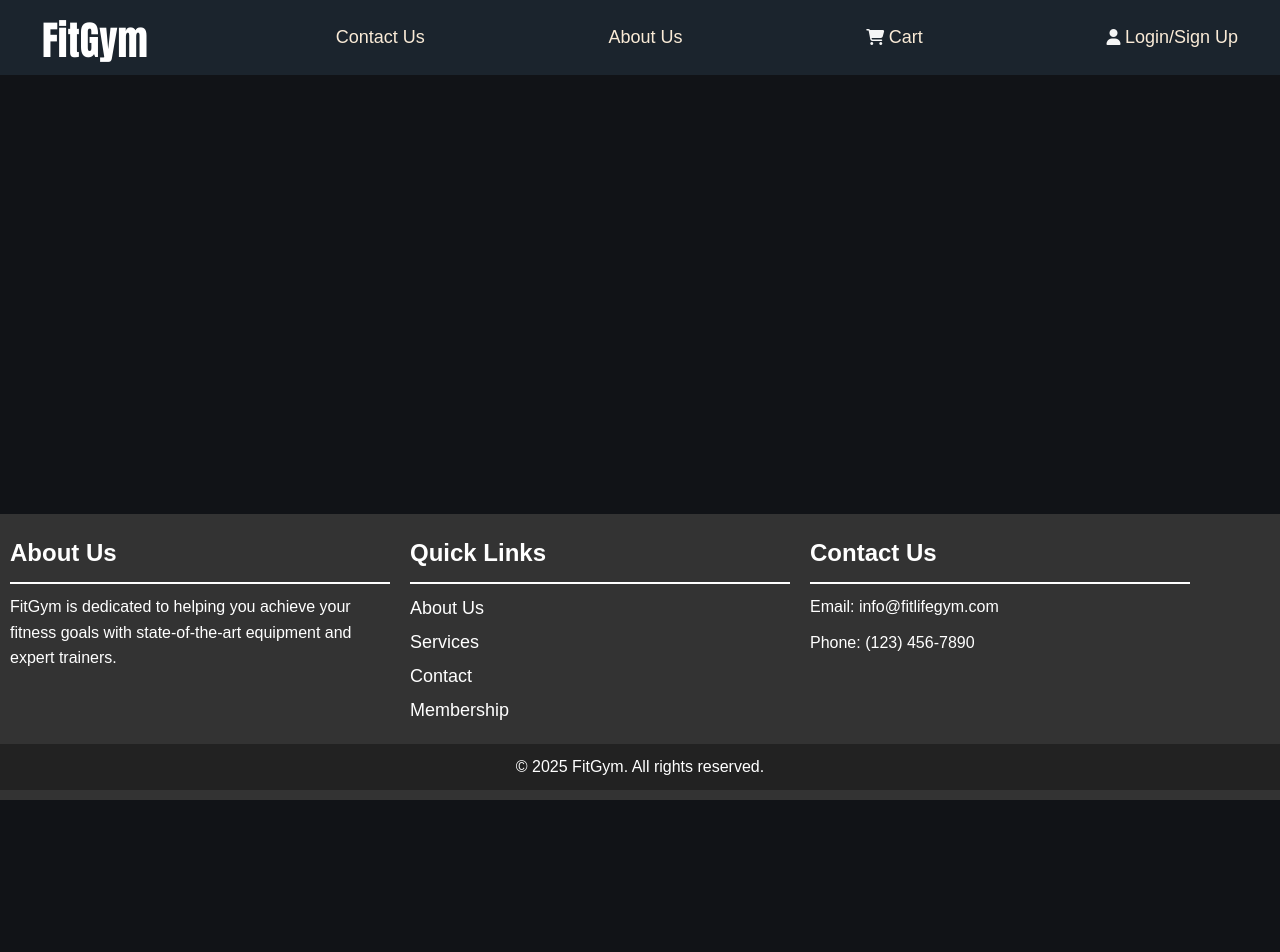
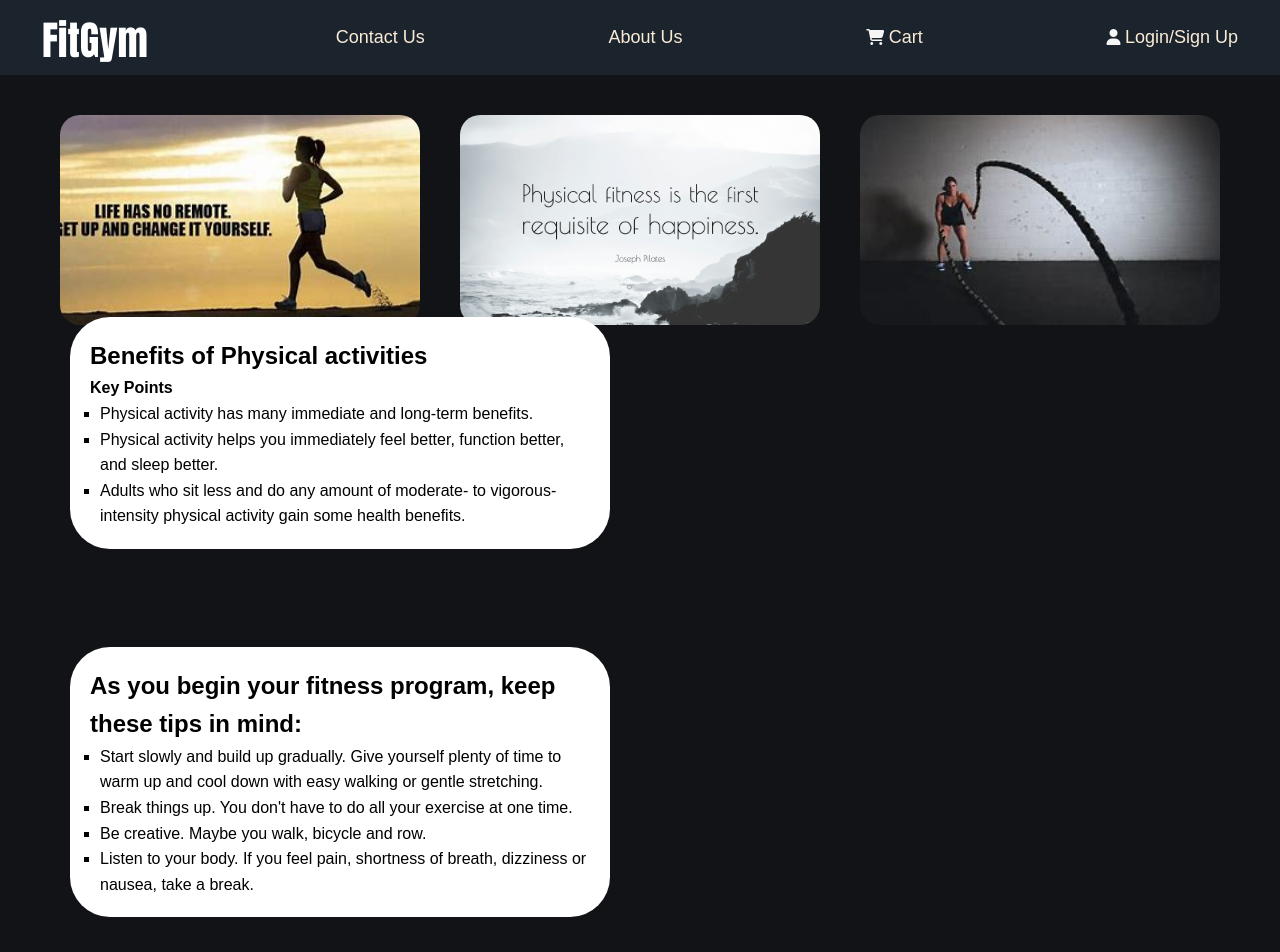
Before and after one commit to Kaushikp092/Project, a plain HTML site: page EOProgram/PFitness.html in a window 1280 px wide. Shown: the top 952 px of the page. Before the commit the page ends 800 px from the top, so only its background shows below. Drawn offline with Linux system fonts and the light colour scheme.

Commit message:
some change in css

```diff
--- a/EOProgram/PFitness.css
+++ b/EOProgram/PFitness.css
@@ -1,4 +1,4 @@
-@import url("https://fonts.googleapis.com/css2?family=Poppins:wght@400;500;600;700&display=swap");
+@import url('https://fonts.googleapis.com/css2?family=Poppins:wght@400;500;600;700&display=swap');
 @import url('https://fonts.googleapis.com/css2?family=Exo+2:ital,wght@0,100..900;1,100..900&display=swap');
 
 :root {
@@ -21,7 +21,7 @@
 }
 
 body {
-  font-family: "Poppins", sans-serif;
+  font-family: 'Poppins', sans-serif;
   background-color: #111317;
 }
 
@@ -40,14 +40,13 @@ body {
   gap: 100px;
 }
 
-
 .nav-logo {
   height: 60px;
   width: 110px;
 }
 
 .logo {
-  font-family: "Anton", serif;
+  font-family: 'Anton', serif;
   font-size: 40px;
 }
 
@@ -71,10 +70,9 @@ a {
 }
 
 body {
-  background-image: url("photos/bg.jpg");
+  background-image: url('photos/bg.jpg');
   background-size: 100%;
   background-repeat: no-repeat;
-
 }
 
 .underline {
@@ -90,7 +88,7 @@ body {
   background-color: white;
   bottom: 0;
   left: 0;
-  transition: width .5s ease;
+  transition: width 0.5s ease;
 }
 
 .underline:hover::after {
@@ -120,18 +118,58 @@ nav ul li a {
   text-decoration: none;
 }
 
+/*                       Main Container */
 
-/*         Footer section */
+main {
+  padding: 40px;
+}
+
+
+#Benefits{
+  margin: 30px;
+  background-color: #fff;
+  padding: 20px;
+  border-radius: 40px;
+  display: inline-block;
+  max-width: 500px;
+  position: relative;
+  bottom: 38px;
+}
+#Tips{
+  margin: 30px;
+  background-color: #fff;
+  padding: 20px;
+  border-radius: 40px;
+  display: inline-block;
+  max-width: 500px;
+}
+ul {
+  list-style: square;
+  padding-left: 10px;
+}
+
+aside {
+  display: flex;
+  flex-wrap: wrap;
+  justify-content: space-around;
+}
+
+img {
+  border-radius: 20px;
+  height: 210px;
+  width: 360px;
+}
+
+/*                     Footer section */
 
 footer {
   padding: 10px 0;
   background: #333;
   color: #fff;
-  position: fixed;
+  position: relative;
   bottom: 0;
   width: 100%;
 }
-
 
 .footer-container {
   display: flex;
--- a/EOProgram/PFitness.html
+++ b/EOProgram/PFitness.html
@@ -1,15 +1,21 @@
 <!DOCTYPE html>
 <html lang="en">
-
   <head>
     <meta charset="UTF-8" />
     <meta name="viewport" content="width=device-width, initial-scale=1.0" />
     <title>Gym Physical Fitness</title>
     <link rel="stylesheet" href="PFitness.css" />
-  <link rel="stylesheet" href="https://cdnjs.cloudflare.com/ajax/libs/font-awesome/6.6.0/css/all.min.css"
+    <link
+      rel="stylesheet"
+      href="https://cdnjs.cloudflare.com/ajax/libs/font-awesome/6.6.0/css/all.min.css"
       integrity="sha512-Kc323vGBEqzTmouAECnVceyQqyqdsSiqLQISBL29aUW4U/M7pSPA/gEUZQqv1cwx4OnYxTxve5UMg5GT6L4JJg=="
-    crossorigin="anonymous" referrerpolicy="no-referrer" />
-  <link rel="stylesheet" href="https://fonts.googleapis.com/css2?family=Anton&display=swap" />
+      crossorigin="anonymous"
+      referrerpolicy="no-referrer"
+    />
+    <link
+      rel="stylesheet"
+      href="https://fonts.googleapis.com/css2?family=Anton&display=swap"
+    />
   </head>
 
   <body>
@@ -39,6 +45,52 @@
       </div>
     </header>
 
+    <main>
+      <aside class="img_container">
+        <img src="Photos/img4.jpg" />
+        <img src="Photos/img5.jpg" />
+        <img src="Photos/img6.jpg"  />
+      </aside>
+
+      <div class="container">
+        <section id="Benefits">
+          <h2>Benefits of Physical activities</h2>
+          <h4>Key Points</h4>
+          <ul>
+            <li>
+              Physical activity has many immediate and long-term benefits.
+            </li>
+            <li>
+              Physical activity helps you immediately feel better, function
+              better, and sleep better.
+            </li>
+            <li>
+              Adults who sit less and do any amount of moderate- to
+              vigorous-intensity physical activity gain some health benefits.
+            </li>
+          </ul>
+        </section>
+
+        <section id="Tips">
+          <h2>As you begin your fitness program, keep these tips in mind:</h2>
+          <ul>
+            <li>
+              Start slowly and build up gradually. Give yourself plenty of time
+              to warm up and cool down with easy walking or gentle stretching.
+            </li>
+            <li>
+              Break things up. You don't have to do all your exercise at one
+              time.
+            </li>
+            <li>Be creative. Maybe you walk, bicycle and row.</li>
+            <li>
+              Listen to your body. If you feel pain, shortness of breath,
+              dizziness or nausea, take a break.
+            </li>
+          </ul>
+        </section>
+      </div>
+    </main>
 
     <footer>
       <div class="footer-container">
@@ -69,5 +121,4 @@
       </div>
     </footer>
   </body>
-
 </html>
--- a/EOProgram/Strength.css
+++ b/EOProgram/Strength.css
@@ -121,13 +121,15 @@ nav ul li a {
 }
 
 
-/*        Main section */
+
+
+/*                  Main section */
 main {
   padding: 50px;
 }
 
 .container{
-  height: 335px;
+  height: 340px;
   width: auto;
 }
 
@@ -144,6 +146,10 @@ section {
   margin-left: 20px;
   padding: 30px;
 }
+ul {
+  list-style: square;
+  padding-left: 10px;
+}
 
 aside{
   display: flex;
@@ -156,7 +162,7 @@ img{
 }
 
 
-/*         Footer section */
+/*                    Footer section */
 
 footer {
   padding: 10px 0;
```
Also changed, not shown: EOProgram/Strength.html (+8 -6 lines), EOProgram/Photos/img4.jpg (added), EOProgram/Photos/img5.jpg (added), EOProgram/Photos/img6.jpg (added). Lines whose indentation alone changed are shown as unchanged.
